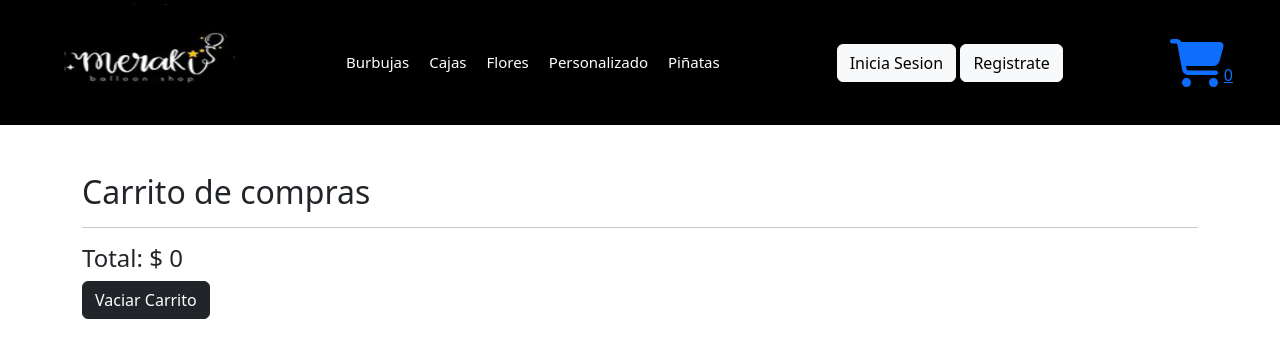
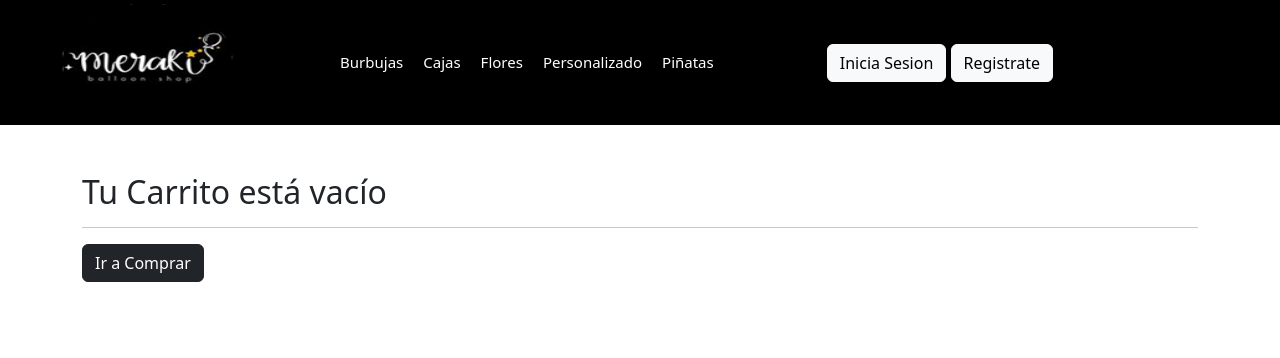
Before and after one commit to Alberto9204/balloon-shop, a React (Create React App) app: page /cart in a window 1280 px wide. Shown: the top 358 px of the page. Built offline with nearby package versions, Linux system fonts and the light colour scheme.

Commit message:
Desafio 10

```diff
--- a/package.json
+++ b/package.json
@@ -20,6 +20,7 @@
     "react-icons": "^4.4.0",
     "react-router-dom": "^6.3.0",
     "react-scripts": "5.0.1",
+    "sweetalert2": "^11.4.33",
     "web-vitals": "^2.1.4"
   },
   "scripts": {
--- /dev/null
+++ b/src/components/Cart/Cart.css
@@ -0,0 +1,5 @@
+.card{
+    text-align: center;
+    background-color: rgba(250, 220, 241, 0.897);
+    border: 2px;
+}
--- a/src/components/Cart/Cart.js
+++ b/src/components/Cart/Cart.js
@@ -1,28 +1,54 @@
 import { useContext } from "react"
 import { CartContext } from "../../context/CartContext"
+import Card from 'react-bootstrap/Card';
+import ListGroup from 'react-bootstrap/ListGroup';
+import './Cart.css'
+import {BsTrashFill} from 'react-icons/bs'
+import { Link } from "react-router-dom";
 
 
 
 export const Cart = () =>{
 
-    const { cart, cartTotal, emptyCart } = useContext(CartContext)
+    const { cart, cartTotal, emptyCart, removeItem } = useContext(CartContext)
+
+        if (cart.length === 0){
+            return (
+                <div className="container my-5">
+                <h2>Tu Carrito está vacío</h2>
+                <hr/>
+                <Link to='/' className="btn btn-dark">Ir a Comprar</Link>
+              </div>
+            )
+        }
 
     return(
     <div className="container my-5">
         <h2>Carrito de compras</h2>
+               <div className="d-flex justify-content-end">
+               <button onClick={emptyCart} className="btn btn-dark">Vaciar Carrito</button>
+               </div>
                <hr/>
+           { cart.map((item) =>(
+               <div className="container my-5" key={item.id}>
 
-    { cart.map((item) =>(
-        <div key={item.id}>
-        <h3>{item.name}</h3><br/>
-        <p>Costo: {item.costo} </p>
-        <p>Cantidad: {item.cantidad} </p>
+           <Card className="text-center card" style={{ width: '18rem' }}>
+           <Card.Header ><b>{item.name}</b></Card.Header>
+           <ListGroup className="card">
+               <ListGroup.Item className="card"><img className="img"style={{ height: '10rem'}}  src= {item.img} alt={item.name} /></ListGroup.Item>
+               <ListGroup.Item className="card">Cant: <b> {item.cantidad}</b></ListGroup.Item>
+               <ListGroup.Item className="card">Costo: <b>$ {item.costo}.00</b></ListGroup.Item>
+           </ListGroup>
+           <button onClick={() => removeItem(item.id)} className="btn btn-dark mx-2 m-3"><BsTrashFill/></button>
+           </Card>
+
                <hr/>
                </div>
            ))}
 
-    <h4>Total: $ {cartTotal()}</h4>
-    <button onClick={emptyCart} className="btn btn-dark">Vaciar Carrito</button>
+           <h4 className="d-flex justify-content-end">Total: $ {cartTotal()}.00</h4>
+
+
         </div>
         )
     }
--- a/src/components/ItemDetail/ItemDetail.js
+++ b/src/components/ItemDetail/ItemDetail.js
@@ -18,8 +18,10 @@
             id: item.id,
             name: item.name,
             costo: item.costo,
+            img: item.img,
             cantidad
        }
+       console.log(itemToCart)
        console.log(isInCart(item.id))
        addToCart(itemToCart)
 
--- /dev/null
+++ b/src/components/NavBar/CartWidget/CartWidget.css
@@ -0,0 +1,14 @@
+.widget {
+    font-size: 20px;
+    visibility: hidden;
+    opacity: 0;
+    transition: all .3s ease-in-out;
+
+}
+
+.widget-visible {
+    visibility: visible;
+    opacity: 10;
+    color: white;
+
+}
--- a/src/components/NavBar/CartWidget/CartWidget.js
+++ b/src/components/NavBar/CartWidget/CartWidget.js
@@ -4,15 +4,15 @@ import { faCartShopping } from '@fortawesome/free-solid-svg-icons'
 import { Link } from 'react-router-dom'
 import { useContext } from 'react'
 import {CartContext} from '../../../context/CartContext'
-
+import './CartWidget.css'
 
 
 export const CartWidget = () => {
 
-    const { cartQuantity } = useContext(CartContext)
+    const { cartQuantity, cart } = useContext(CartContext)
 
   return (
-   <Link to="/cart" className='icon'>
+   <Link to="/cart" className={ `widget ${cart.length > 0 ? 'widget-visible' :''}`}>
     <FontAwesomeIcon icon={faCartShopping} size="3x"/>
    <span>{cartQuantity()}</span>
    </Link>
--- a/src/components/NavBar/NavBar.js
+++ b/src/components/NavBar/NavBar.js
@@ -8,7 +8,9 @@ import { Link } from 'react-router-dom'
 
 
 
+
 export const NavBar = () => {
+
     return (
         <><header className="header">
             <nav className="nav">
--- a/src/context/CartContext.js
+++ b/src/context/CartContext.js
@@ -1,14 +1,21 @@
-import { createContext, useState } from "react";
+import { createContext, useEffect, useState } from "react";
+import Swal from 'sweetalert2'
 
 
 export const CartContext = createContext()
 
+const init = JSON.parse(localStorage.getItem('carrito')) || []
+
 export const CartProvider = ({children}) => {
-    const [cart, setCart] = useState([])
+    const [cart, setCart] = useState(init)
 
 
     const addToCart = (item) => {
       setCart([...cart, item])
+    }
+
+    const removeItem = (id) => {
+      setCart (cart.filter((item) => item.id !==id))
     }
 
     const isInCart = (id) =>{
@@ -24,8 +31,25 @@ export const CartProvider = ({children}) => {
     }
 
     const emptyCart = () => {
-      setCart([])
+      Swal.fire({
+        title: 'Estas seguro de Eliminar tu Carrtio',
+        text: "Se perderan tus porductos seleccionados",
+        icon: 'warning',
+        showCancelButton: true,
+        confirmButtonColor: '#3085d6',
+        cancelButtonColor: '#d33',
+        confirmButtonText: 'Si, Borralos!'
+      }).then((result) => {
+        if (result.isConfirmed) {
+          setCart([])
+
+        }
+      })
     }
+
+    useEffect(() =>{
+      localStorage.setItem('carrito', JSON.stringify(cart))
+    }, [cart])
 
     return(
         <CartContext.Provider value={{
@@ -34,7 +58,8 @@ export const CartProvider = ({children}) => {
             isInCart,
             cartQuantity,
             cartTotal,
-            emptyCart
+            emptyCart,
+            removeItem
         }}>
                 {children}
 
```
Also changed, not shown: 1 other file (tests, documents, lock files or other folders). Lines whose indentation alone changed are shown as unchanged.
